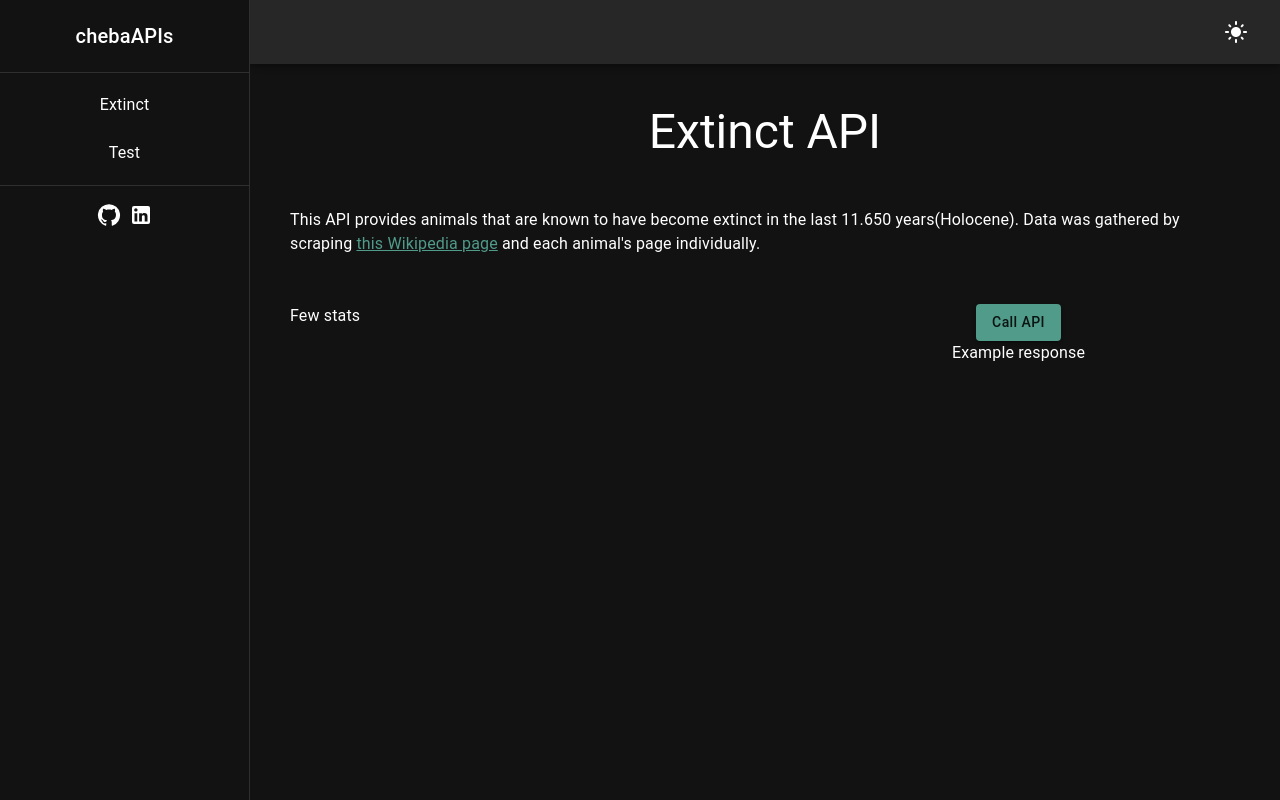
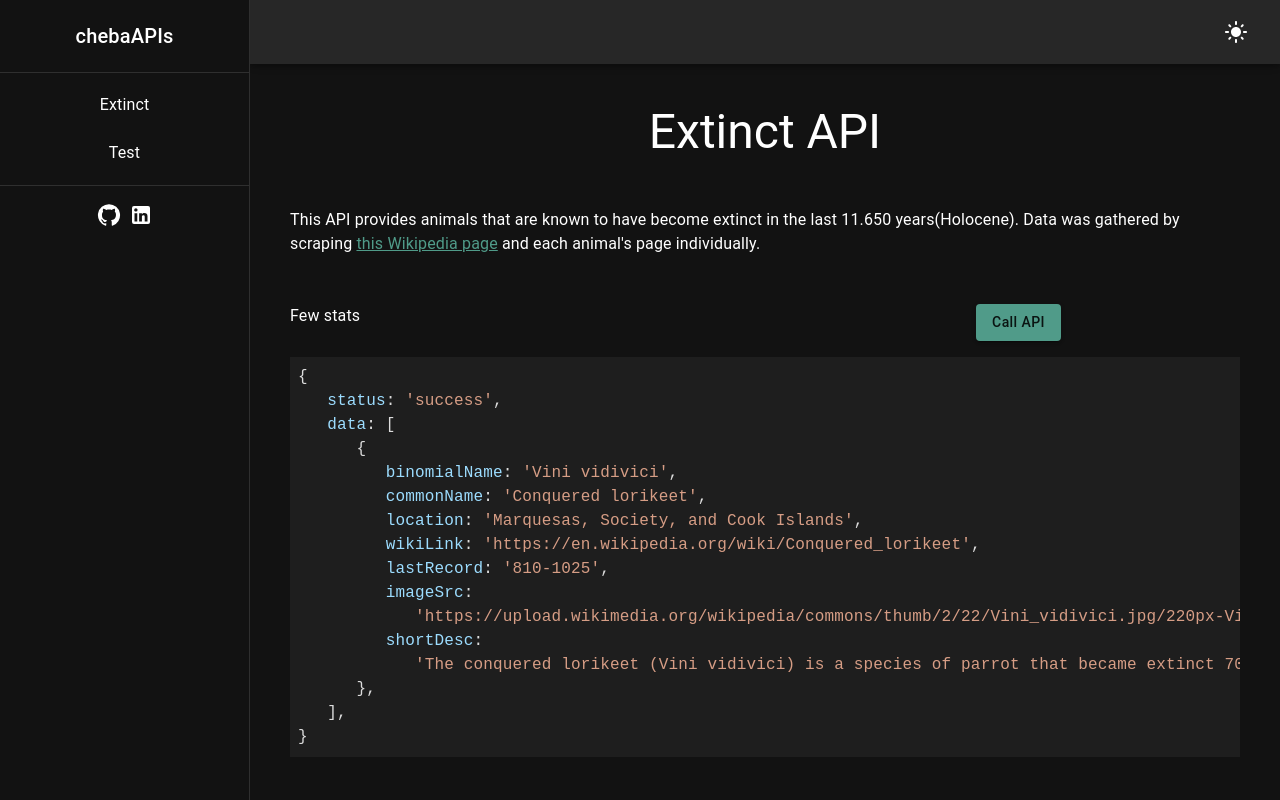
Before and after one commit to cheba91/chebaAPIs, a Next.js app: page / in a window 1280 px wide. Built offline with nearby package versions, Linux system fonts and the light colour scheme.

Commit message:
code highlight

```diff
--- a/components/apiTabs/ExtinctApi.js
+++ b/components/apiTabs/ExtinctApi.js
@@ -1,18 +1,13 @@
-import {
-   Typography,
-   Button,
-   CardActions,
-   Link,
-   ButtonGroup,
-   Box,
-   Grid,
-} from '@mui/material';
+import { Typography, Button, CardActions, Link, Grid } from '@mui/material';
 import { useState } from 'react';
 import Card from '@mui/material/Card';
 import CardContent from '@mui/material/CardContent';
 import CardMedia from '@mui/material/CardMedia';
+import { data as jsonData } from '../../utils/extinctJSONdata';
+import DisplayJson from '../ui/DisplayJson';
+
 const AnimalCard = ({ data }) => {
-   if (data) console.log('Have data', data);
+   if (data) console.log('Have data', JSON.stringify(data));
    return (
       <Card sx={{ maxWidth: 500, margin: '3rem auto 0' }}>
          {data.imageSrc && (
@@ -62,7 +57,14 @@ const AnimalCard = ({ data }) => {
          {data.wikiLink ? (
             <CardActions>
                <Link underline="none" href={data.wikiLink} target="_blank">
-                  <Button size="small" color="primary">
+                  <Button
+                     size="small"
+                     color="primary"
+                     variant="oulined"
+                     sx={{
+                        textTransform: 'none',
+                     }}
+                  >
                      Visit Wikipedia page
                   </Button>
                </Link>
@@ -151,9 +153,9 @@ export default function ExtinctApi() {
                {isError && (
                   <Typography>Error Occured while trying to fetch.</Typography>
                )}
-               <Typography>Example response</Typography>
             </Grid>
          </Grid>
+         <DisplayJson jsonData={jsonData} />
       </>
    );
 }
--- /dev/null
+++ b/components/ui/DisplayJson.js
@@ -0,0 +1,25 @@
+import { Box } from '@mui/material';
+import { LightAsync as SyntaxHighlighter } from 'react-syntax-highlighter';
+import {
+   vs2015,
+   lightfair,
+} from 'react-syntax-highlighter/dist/cjs/styles/hljs';
+import { useTheme } from '@mui/system';
+
+export default function DisplayJson({ jsonData }) {
+   const themeMode = useTheme().palette.mode;
+   return (
+      <Box sx={{ width: '100%', height: '300px' }}>
+         <SyntaxHighlighter
+            wrapLines={true}
+            lineProps={{
+               style: { wordBreak: 'break-all' },
+            }}
+            language="javascript"
+            style={themeMode === 'dark' ? vs2015 : lightfair}
+         >
+            {jsonData}
+         </SyntaxHighlighter>
+      </Box>
+   );
+}
--- a/package.json
+++ b/package.json
@@ -18,6 +18,7 @@
       "next": "12.2.5",
       "react": "18.2.0",
       "react-dom": "18.2.0",
+      "react-syntax-highlighter": "^15.5.0",
       "styled-components": "^5.3.5"
    },
    "devDependencies": {
--- /dev/null
+++ b/utils/extinctJSONdata.js
@@ -0,0 +1,16 @@
+export const data = `{
+   status: 'success',
+   data: [
+      {
+         binomialName: 'Vini vidivici',
+         commonName: 'Conquered lorikeet',
+         location: 'Marquesas, Society, and Cook Islands',
+         wikiLink: 'https://en.wikipedia.org/wiki/Conquered_lorikeet',
+         lastRecord: '810-1025',
+         imageSrc:
+            'https://upload.wikimedia.org/wikipedia/commons/thumb/2/22/Vini_vidivici.jpg/220px-Vini_vidivici.jpg',
+         shortDesc:
+            'The conquered lorikeet (Vini vidivici) is a species of parrot that became extinct 700–1300 years ago. It lived in islands of Polynesia. David Steadman and Marie Zarriello wrote its species description in 1987.',
+      },
+   ],
+}`;
```
Also changed, not shown: 1 other file (tests, documents, lock files or other folders).
